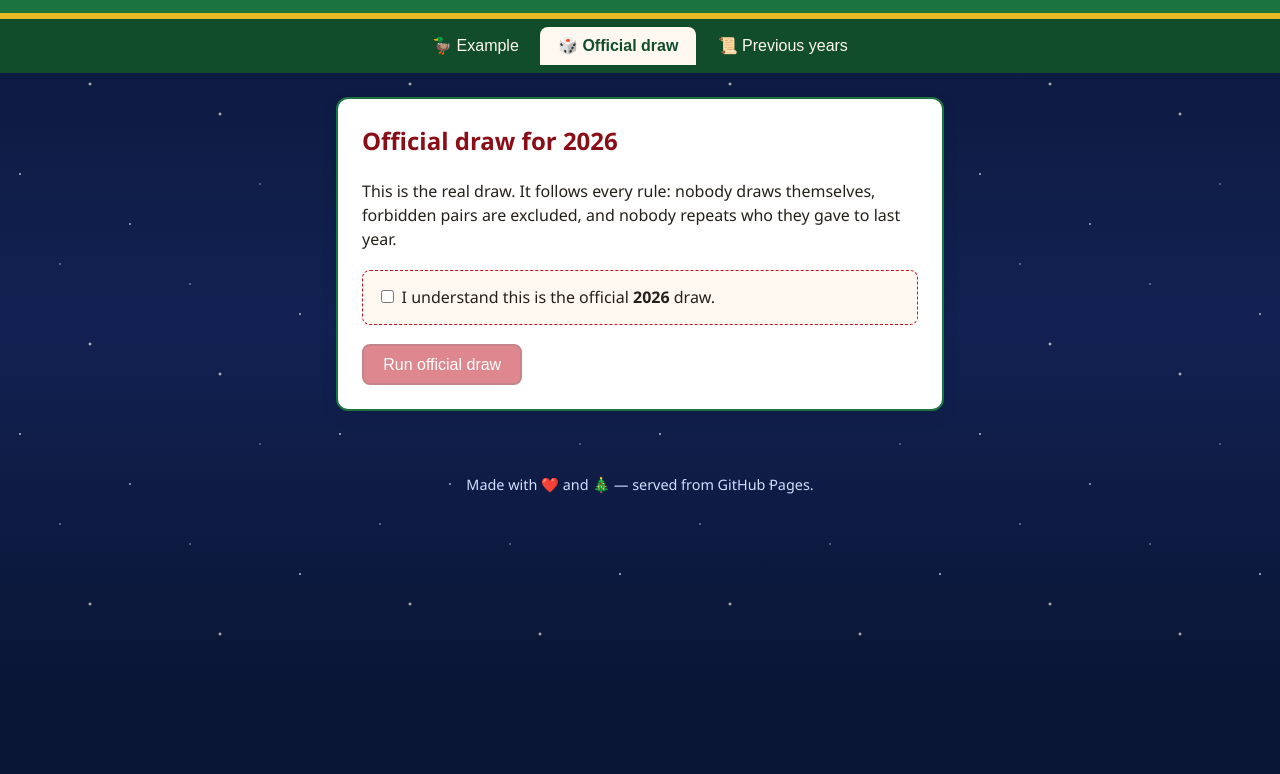
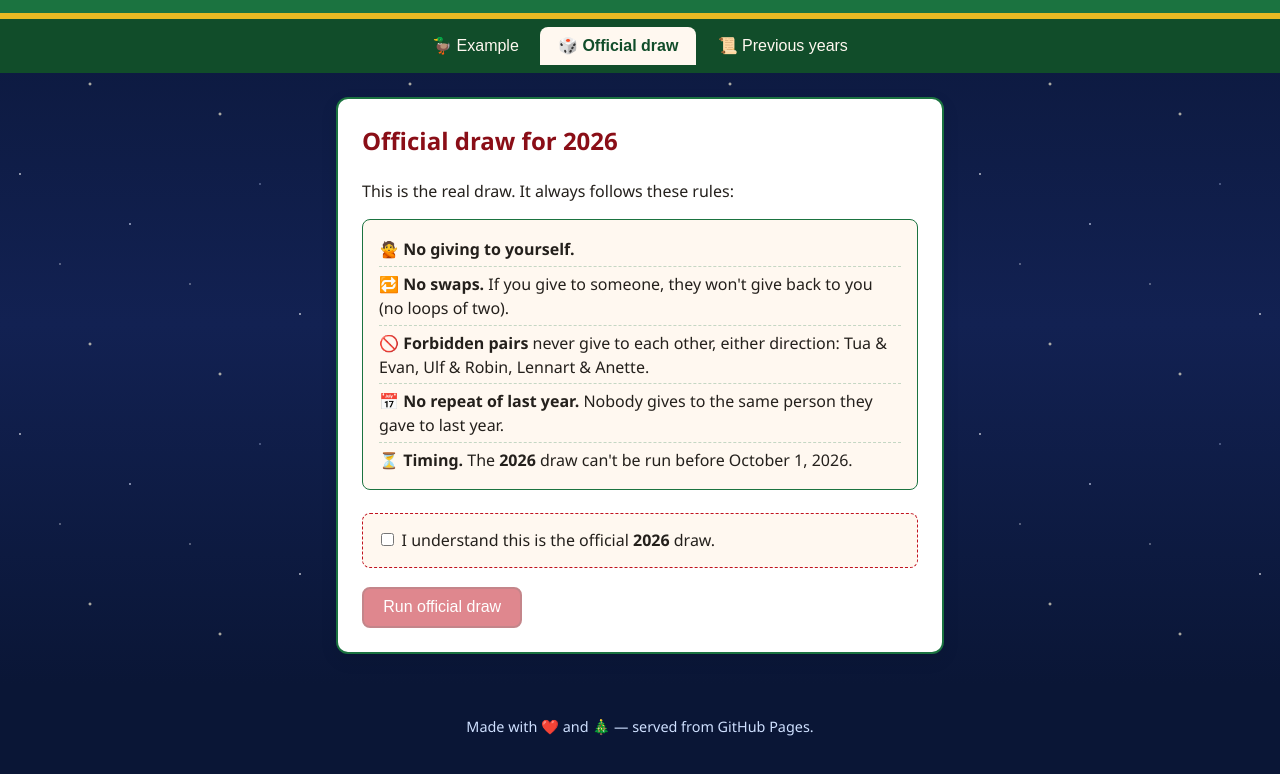
Before and after one commit to mika9949/xmas, a plain HTML site: page index.html in a window 1280 px wide. Both pictures are taken after a click on the tab "🎲 Official draw". Shown: the part 116-890 px from the top of the page. Before the commit the page ends 800 px from the top, so only its background shows below. Drawn offline with Linux system fonts and the light colour scheme.

Commit message:
List all draw rules in the official draw tab
Co-Authored-By: Claude Opus 4.8 <noreply@anthropic.com>

```diff
--- a/app.js
+++ b/app.js
@@ -100,6 +100,13 @@
     document.querySelectorAll(".year-ref").forEach(function (el) {
       el.textContent = state.officialYear;
     });
+
+    // List the forbidden pairs straight from the config so it stays accurate.
+    $("rules-forbidden").textContent = state.config.forbiddenPairs
+      .map(function (pair) {
+        return pair[0] + " & " + pair[1];
+      })
+      .join(", ");
 
     if (state.results[String(state.officialYear)]) {
       $("official-already").hidden = false;
--- a/index.html
+++ b/index.html
@@ -33,11 +33,28 @@
       <!-- Official draw tab ------------------------------------------------- -->
       <section id="tab-official" class="panel" role="tabpanel">
         <h2>Official draw for <span id="official-year">…</span></h2>
-        <p>
-          This is the real draw. It follows every rule: nobody draws themselves,
-          forbidden pairs are excluded, and nobody repeats who they gave to last
-          year.
-        </p>
+        <p>This is the real draw. It always follows these rules:</p>
+
+        <ul class="rules">
+          <li>🙅 <strong>No giving to yourself.</strong></li>
+          <li>
+            🔁 <strong>No swaps.</strong> If you give to someone, they won't give
+            back to you (no loops of two).
+          </li>
+          <li>
+            🚫 <strong>Forbidden pairs</strong> never give to each other, either
+            direction: <span id="rules-forbidden"></span>.
+          </li>
+          <li>
+            📅 <strong>No repeat of last year.</strong> Nobody gives to the same
+            person they gave to last year.
+          </li>
+          <li>
+            ⏳ <strong>Timing.</strong> The
+            <strong><span class="year-ref"></span></strong> draw can't be run
+            before October 1, <span class="year-ref"></span>.
+          </li>
+        </ul>
 
         <div id="official-tooearly" class="notice warning" hidden>
           ⏳ The official <strong><span class="year-ref"></span></strong> draw
--- a/styles.css
+++ b/styles.css
@@ -165,6 +165,23 @@ main {
   color: var(--dark-red);
 }
 
+.rules {
+  list-style: none;
+  padding: 0.8rem 1rem;
+  margin: 1rem 0 1.4rem;
+  background: var(--cream);
+  border: 1px solid var(--green);
+  border-radius: 8px;
+}
+
+.rules li {
+  padding: 0.3rem 0;
+}
+
+.rules li + li {
+  border-top: 1px dashed rgba(27, 115, 64, 0.25);
+}
+
 .confirm-box {
   display: block;
   margin: 1.2rem 0;
```
Also changed, not shown: 1 other file.
